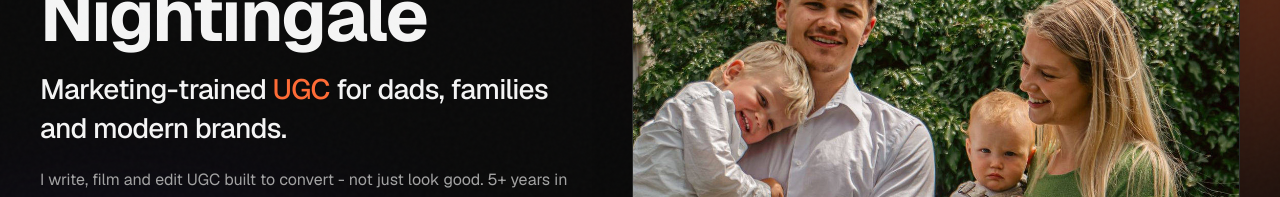
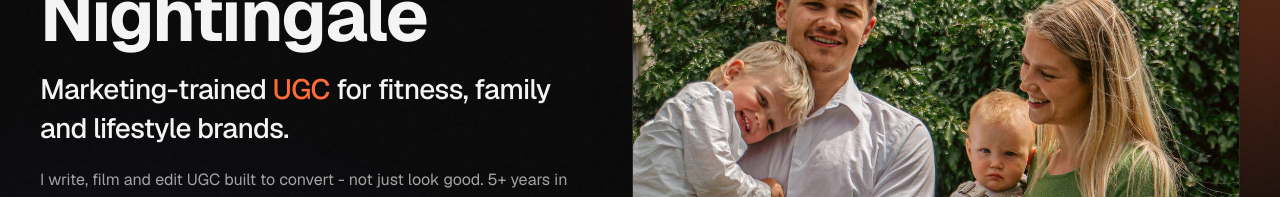
Before and after one commit to dannightingxle/dan-ugc-portfolio, a Next.js app: page / in a window 1280 px wide. Shown: the part 422-619 px from the top of the page. Built offline with nearby package versions, Linux system fonts and the light colour scheme.

Commit message:
Headline update

```diff
--- a/app/page.tsx
+++ b/app/page.tsx
@@ -177,8 +177,8 @@ export default function Home() {
                 Dan Nightingale
               </h1>
               <p className="text-xl sm:text-2xl lg:text-[28px] font-medium tracking-tight leading-snug text-[color:var(--text)]">
-                Marketing-trained <span className="text-[color:var(--accent)]">UGC</span> for dads,
-                families and modern brands.
+                Marketing-trained <span className="text-[color:var(--accent)]">UGC</span> for fitness,
+                family and lifestyle brands.
               </p>
               <p className="mt-5 text-sm sm:text-base text-[color:var(--text-muted)] leading-relaxed max-w-xl">
                 I write, film and edit UGC built to convert - not just look good. 5+ years in
```
